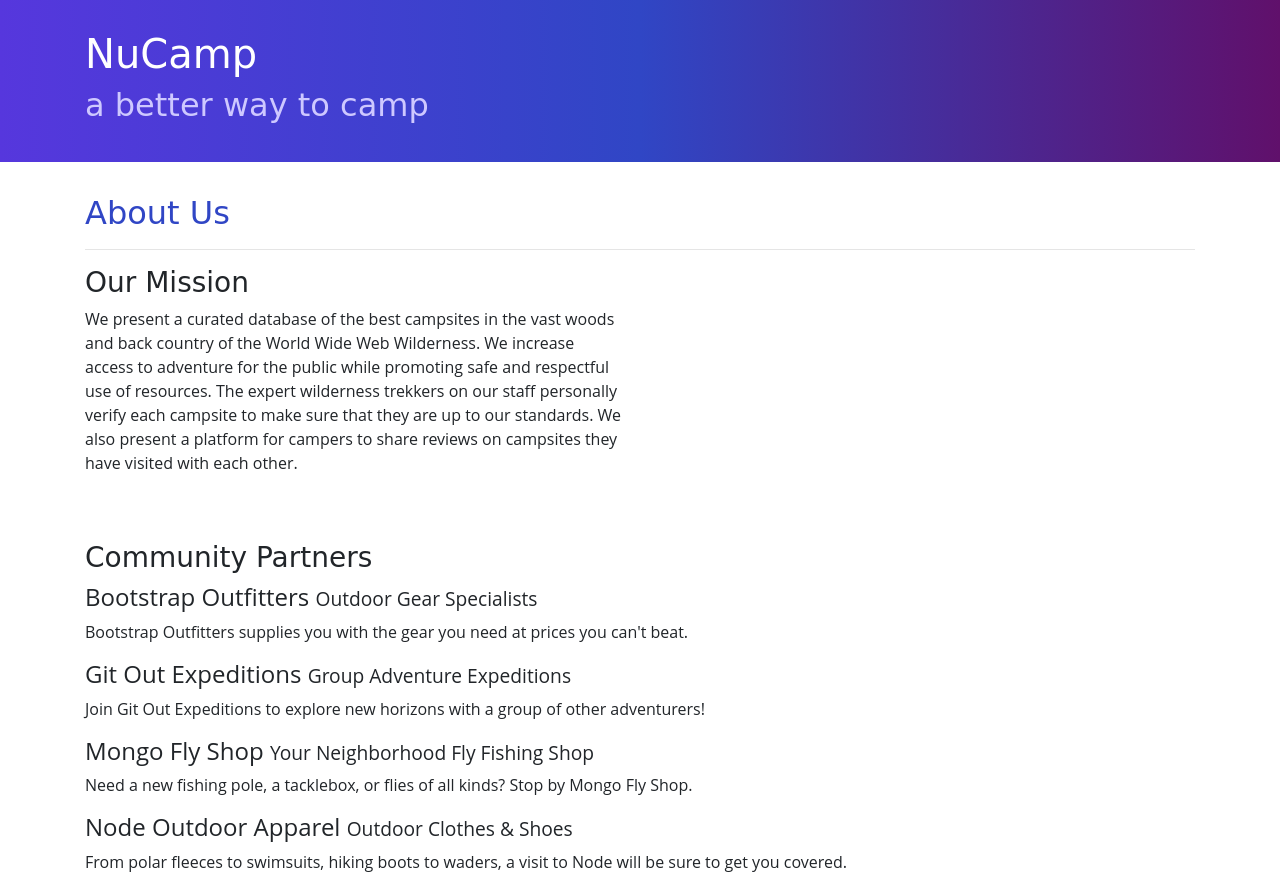
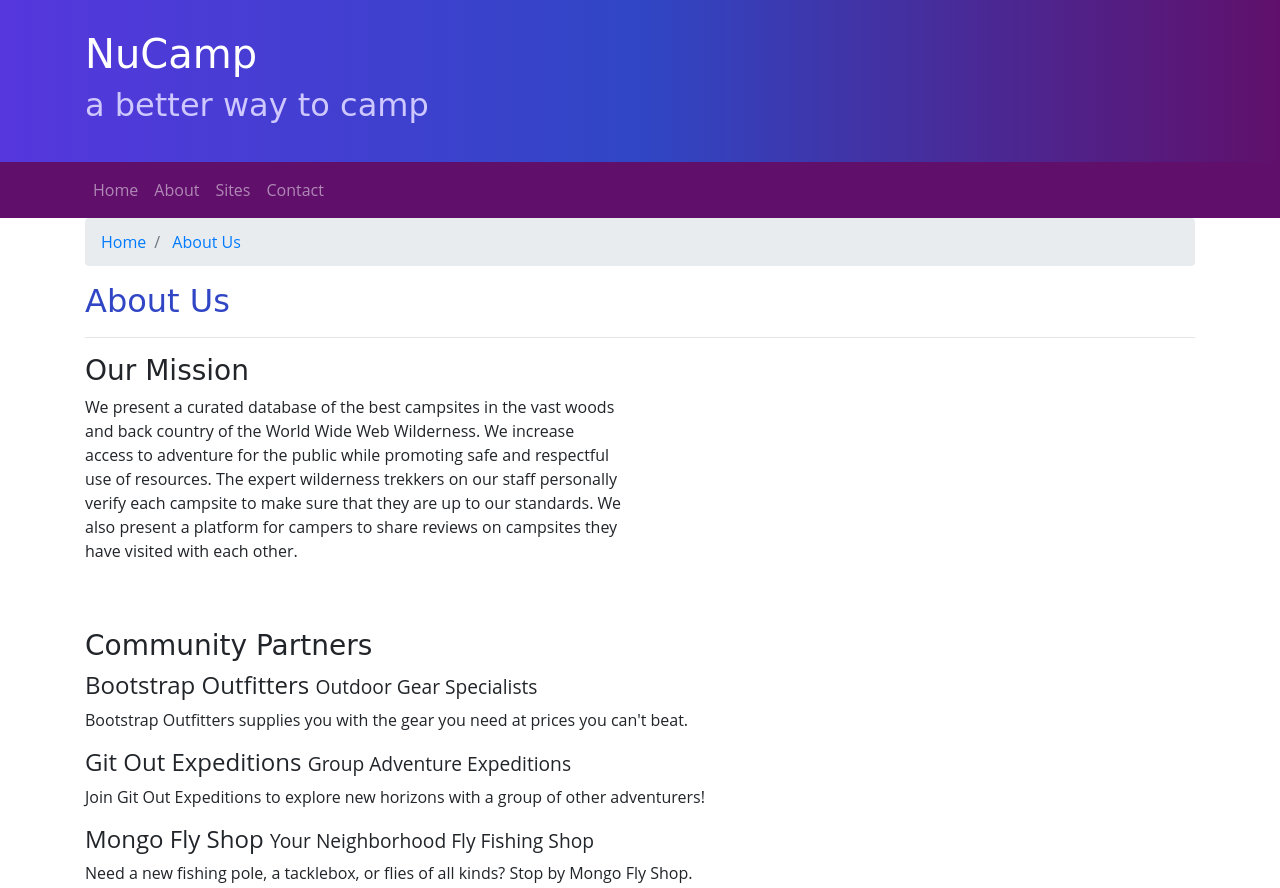
Before and after one commit to Hence07/Nucamp, a website: page aboutus.html in a window 1280 px wide. Shown: the top 888 px of the page. Drawn offline with nearby package versions, Linux system fonts and the light colour scheme.

Commit message:
Navbar and Breadcrumbs

```diff
--- a/aboutus.html
+++ b/aboutus.html
@@ -23,10 +23,29 @@
             </div>
         </div>
     </header>
+    <nav class="navbar navbar-expand-sm navbar-dark sticky-top">
+        <div class="container">
+            <button class="navbar-toggler ml-auto" type="button" data-toggle="collapse" data-target="#nucampNavbar">
+                <span class="navbar-toggler-icon"></span>
+            </button>
+            <div class="collapse navbar-collapse" id="nucampNavbar">
+                <ul class="navbar-nav">
+                    <li class="nav-item"> <a class="nav-link" href="index.html">Home</a></li>
+                    <li class="navbar-item-active"> <a class="nav-link" href="#">About</a></li>
+                    <li class="navbar-item"> <a class="nav-link" href="#">Sites</a></li>
+                    <li> <a class="nav-link" href="#">Contact</a></li>
+                </ul>
+            </div>
+        </div>
+    </nav>
 
     <div class="container">
         <div class="row">
             <div class="col">
+                <ol class="breadcrumb">
+                    <li class="breadcrumb-item"> <a href="index.html">Home</a></li>
+                    <li class="breadcrumb-item active"> <a href="index.html">About Us</a></li>
+                </ol>
                 <h2>About Us</h2>
                 <hr />
             </div>
--- a/css/styles.css
+++ b/css/styles.css
@@ -22,6 +22,7 @@ footer {
 }
 
 .jumbotron {
+    margin: 0px;
     padding: 30px;
     background-image: linear-gradient(to right, #5637DD, #3046C5, #60106B);
     color: white;
@@ -37,3 +38,6 @@ footer {
     display: none;
 }
 }
+.navbar{
+    background-color: #60106B;
+}
```
Also changed, not shown: index.html (+16 -0 lines).
